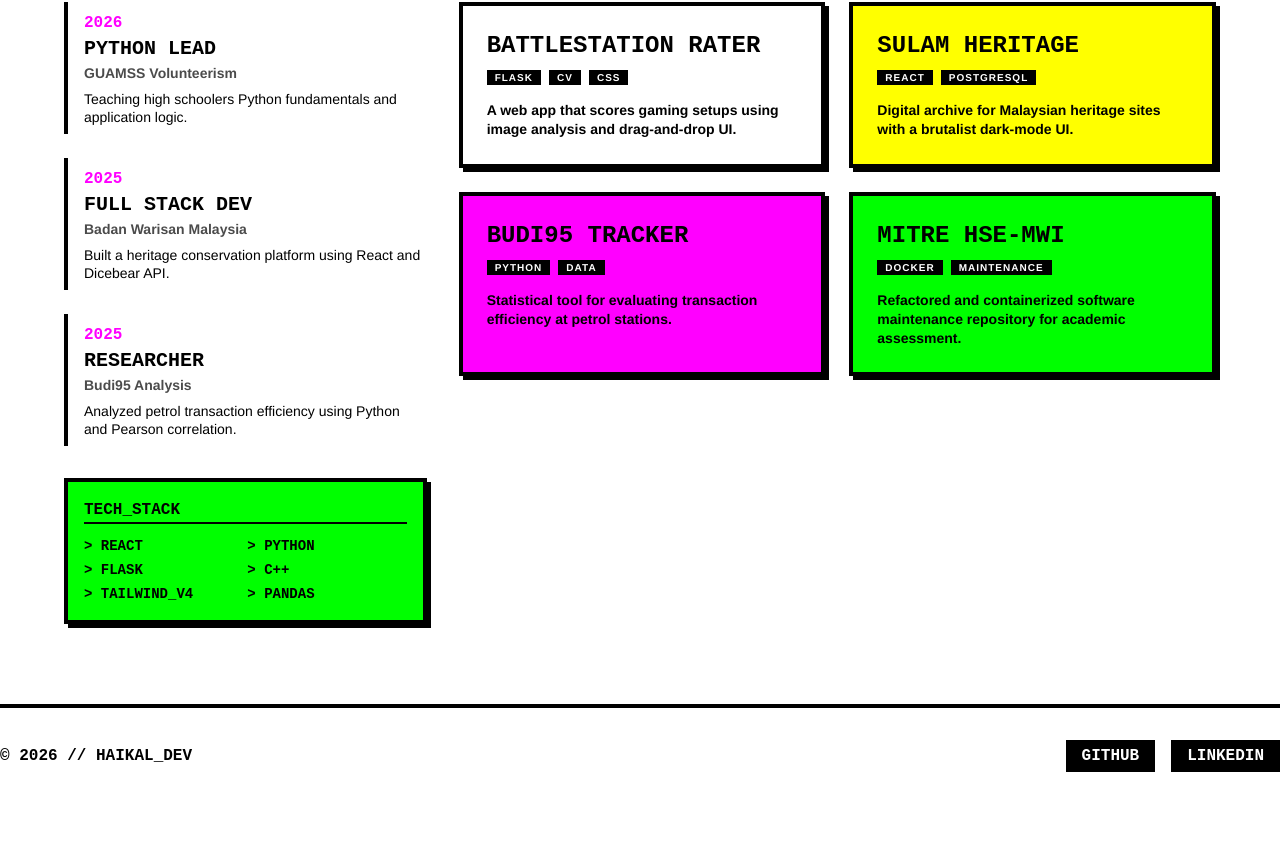
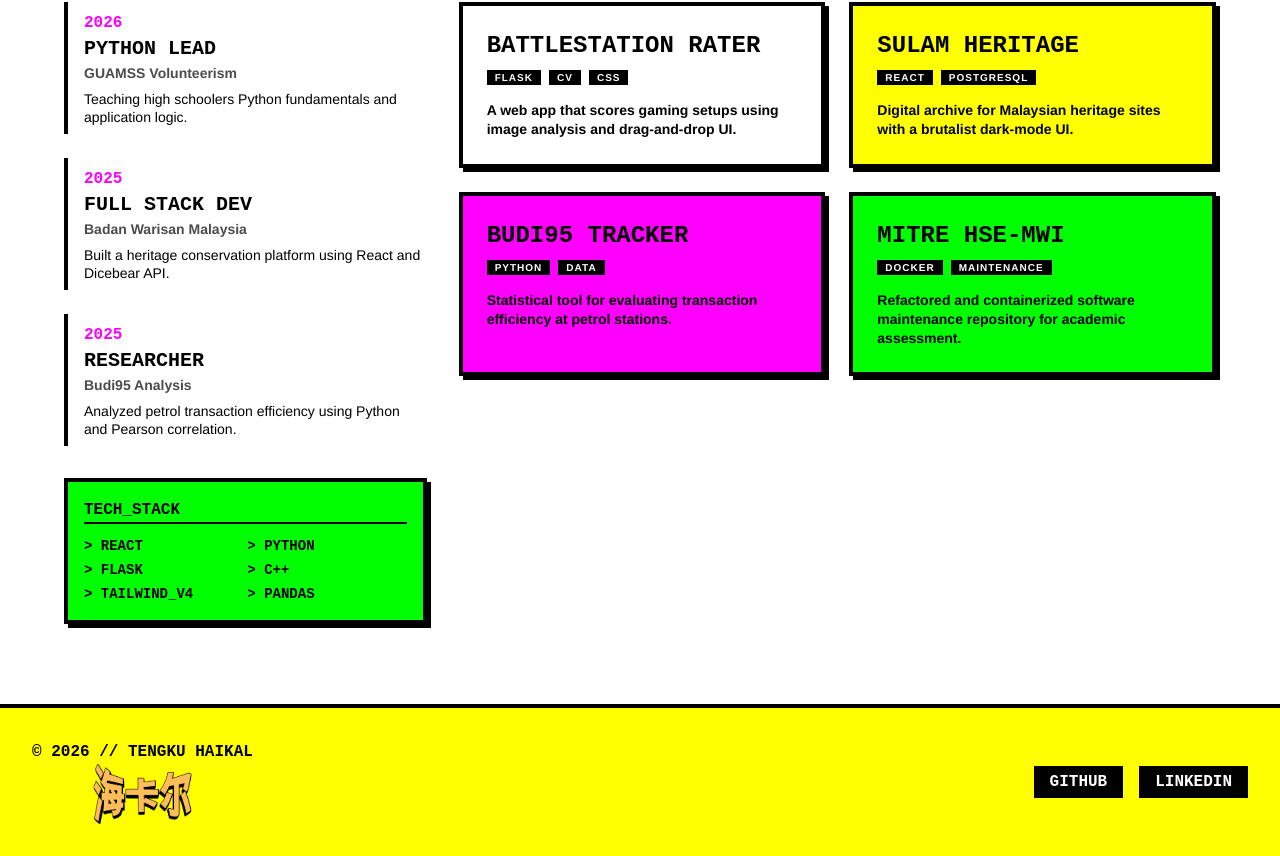
Before and after one commit to tengkuhaikal-12/portfolio, a React (Vite) app: page / in a window 1280 px wide. Shown: the part 1042-1898 px from the top of the page. Before the commit the page ends 1814 px from the top, so only its background shows below. Built offline with nearby package versions, Linux system fonts and the light colour scheme.

Commit message:
fix footer

```diff
--- a/src/App.jsx
+++ b/src/App.jsx
@@ -113,11 +113,15 @@ const Portfolio = () => {
       </div>
 
       {/* --- FOOTER --- */}
-      <footer className="mt-20 border-t-4 border-black pt-8 flex flex-col md:flex-row justify-between items-center gap-4">
-        <p className="font-display font-black uppercase">© 2026 // HAIKAL_DEV</p>
+      <footer className="mt-20 border-t-4 border-black p-8 flex flex-col md:flex-row justify-between items-center gap-4 bg-brand text-black">
+
+        <div className='flex flex-col'>
+        <p className="font-display font-black uppercase">© 2026 // Tengku Haikal </p>
+        <img src="/haikal-logo.svg" alt="TMHTA" className='h-15 w-auto object-contain'/>
+        </div>
         <div className="flex gap-4">
           <a href="#" className="bg-black text-white px-4 py-1 font-display font-bold hover:bg-accent transition-colors">GITHUB</a>
-          <a href="#" className="bg-black text-white px-4 py-1 font-display font-bold hover:bg-brand hover:text-black transition-colors">LINKEDIN</a>
+          <a href="#" className="bg-black text-white px-4 py-1 font-display font-bold hover:bg-accent hover:text-black transition-colors">LINKEDIN</a>
         </div>
       </footer>
     </div>
```
